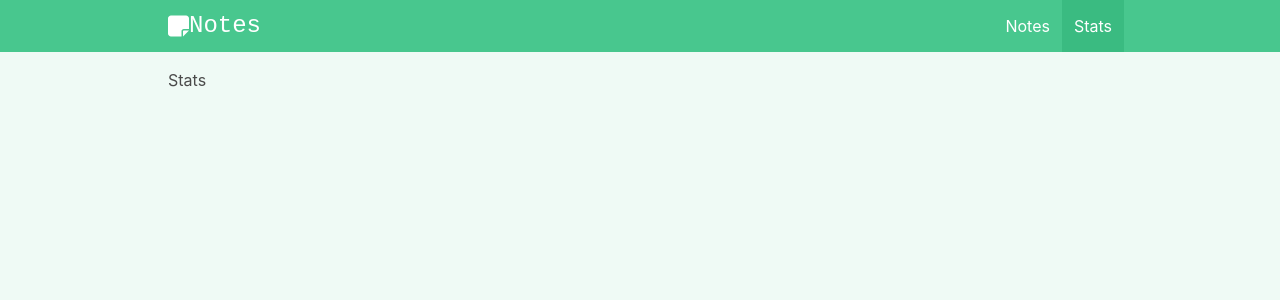
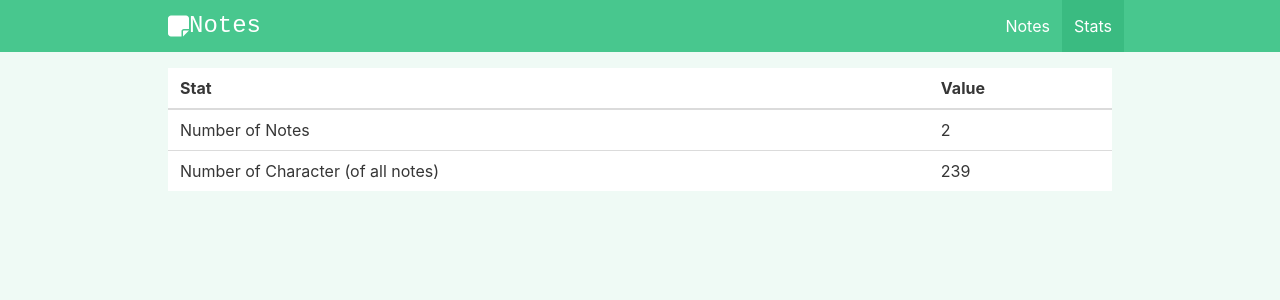
Before and after one commit to GabrielChagas14/notes, a Vue app: page /#/stats in a window 1280 px wide. Shown: the top 300 px of the page. Built offline with nearby package versions, Linux system fonts and the light colour scheme.

Commit message:
note editing finished and stats page changed

```diff
--- a/src/components/layout/NavBar.vue
+++ b/src/components/layout/NavBar.vue
@@ -16,11 +16,11 @@ const showMobileNav = ref(false);
       <div class="navbar-brand">
         <div class="navbar-item is-size-4 is-family-monospace">
           <font-awesome-icon icon="note-sticky" />
-           Notes
+          Notes
         </div>
 
         <a
-          @click.prevent="(showMobileNav = !showMobileNav)"
+          @click.prevent="showMobileNav = !showMobileNav"
           role="button"
           class="navbar-burger"
           :class="{ 'is-active': showMobileNav }"
@@ -40,10 +40,20 @@ const showMobileNav = ref(false);
         :class="{ 'is-active': showMobileNav }"
       >
         <div class="navbar-end">
-          <RouterLink to="/" class="navbar-item" active-class="is-active">
+          <RouterLink
+            @click="showMobileNav = false"
+            to="/"
+            class="navbar-item"
+            active-class="is-active"
+          >
             Notes
           </RouterLink>
-          <RouterLink to="/stats" class="navbar-item" active-class="is-active">
+          <RouterLink
+            @click="showMobileNav = false"
+            to="/stats"
+            class="navbar-item"
+            active-class="is-active"
+          >
             Stats
           </RouterLink>
         </div>
@@ -52,11 +62,11 @@ const showMobileNav = ref(false);
   </nav>
 </template>
 <style>
-.navbar{
+.navbar {
   user-select: none;
 }
-@media (max-width:1023px) {
-  .navbar-menu{
+@media (max-width: 1023px) {
+  .navbar-menu {
     position: absolute;
     left: 0;
     width: 100%;
--- a/src/stores/storeNotes.js
+++ b/src/stores/storeNotes.js
@@ -31,5 +31,26 @@ export const useStoreNotes = defineStore("storeNotes", {
         return note.id !== idToDelete;
       });
     },
+    updateNote(id, content) {
+      let index = this.notes.findIndex(note => note.id === id)
+      this.notes[index].content = content
+    }
+  },
+  getters: {
+    getNoteContent: (state) => {
+      return (id) => {
+        return state.notes.filter(note => { return note.id === id})[0].content
+      };
+    },
+    totalNotesCount: (state) => {
+      return state.notes.length
+    },
+    totalCharactersCount: (state) => {
+      let count = 0
+      state.notes.forEach(note => {
+        count += note.content.length
+      })
+      return count
+    }
   },
 });
--- a/src/views/EditNote.vue
+++ b/src/views/EditNote.vue
@@ -3,9 +3,32 @@
     imports
 */
 import { ref } from "vue";
+import { useRoute, useRouter } from "vue-router";
 import AddEditNote from "../components/Notes/AddEditNote.vue";
+import { useStoreNotes } from "../stores/storeNotes";
+/*
+  router
+*/
+const route = useRoute();
+const router = useRouter();
+/*
+  sotre
+*/
+const storeNotes = useStoreNotes();
 
+/*
+  note
+*/
 const noteContent = ref("");
+noteContent.value = storeNotes.getNoteContent(route.params.id);
+
+/*
+  save clicked
+*/
+const handleSaveClicked = () => {
+  storeNotes.updateNote(route.params.id, noteContent.value)
+  router.push('/')
+}
 </script>
 <template>
   <div class="edit-note">
@@ -17,13 +40,11 @@ const noteContent = ref("");
       ref="addEditNoteRef"
     >
       <template #buttons>
-        <button
-        @click="$router.push('/')"
-          class="button is-link is-light mr-2"
-        >
+        <button @click="$router.push('/')" class="button is-link is-light mr-2">
           Cancel
         </button>
         <button
+          @click="handleSaveClicked"
           class="button is-link has-background-link"
           :disabled="!noteContent"
         >
--- a/src/views/Stats.vue
+++ b/src/views/Stats.vue
@@ -1,5 +1,31 @@
+<script setup>
+/*
+    imports
+*/
+import { useStoreNotes } from '../stores/storeNotes';
+
+const storeNotes = useStoreNotes()
+
+</script>
 <template>
     <div class="stats">
-        Stats
+     <table class="table is-fullwidth">
+        <thead>
+            <tr>
+                <th>Stat</th>
+                <th>Value</th>
+            </tr>
+        </thead>
+        <tbody>
+            <tr>
+                <td>Number of Notes</td>
+                <td>{{ storeNotes.totalNotesCount }}</td>
+            </tr>
+            <tr>
+                <td>Number of Character (of all notes)</td>
+                <td>{{ storeNotes.totalCharactersCount }}</td>
+            </tr>
+        </tbody>
+     </table>
     </div>
 </template>
```
